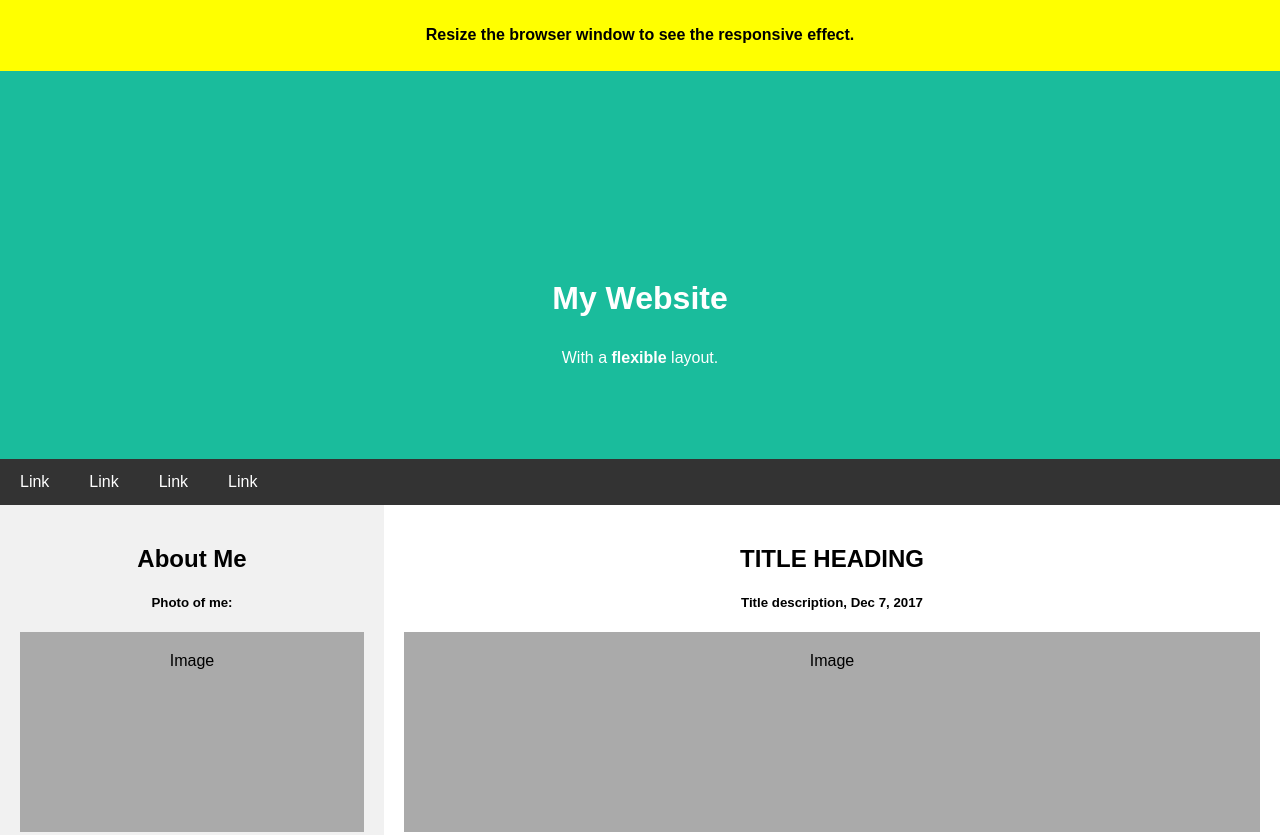
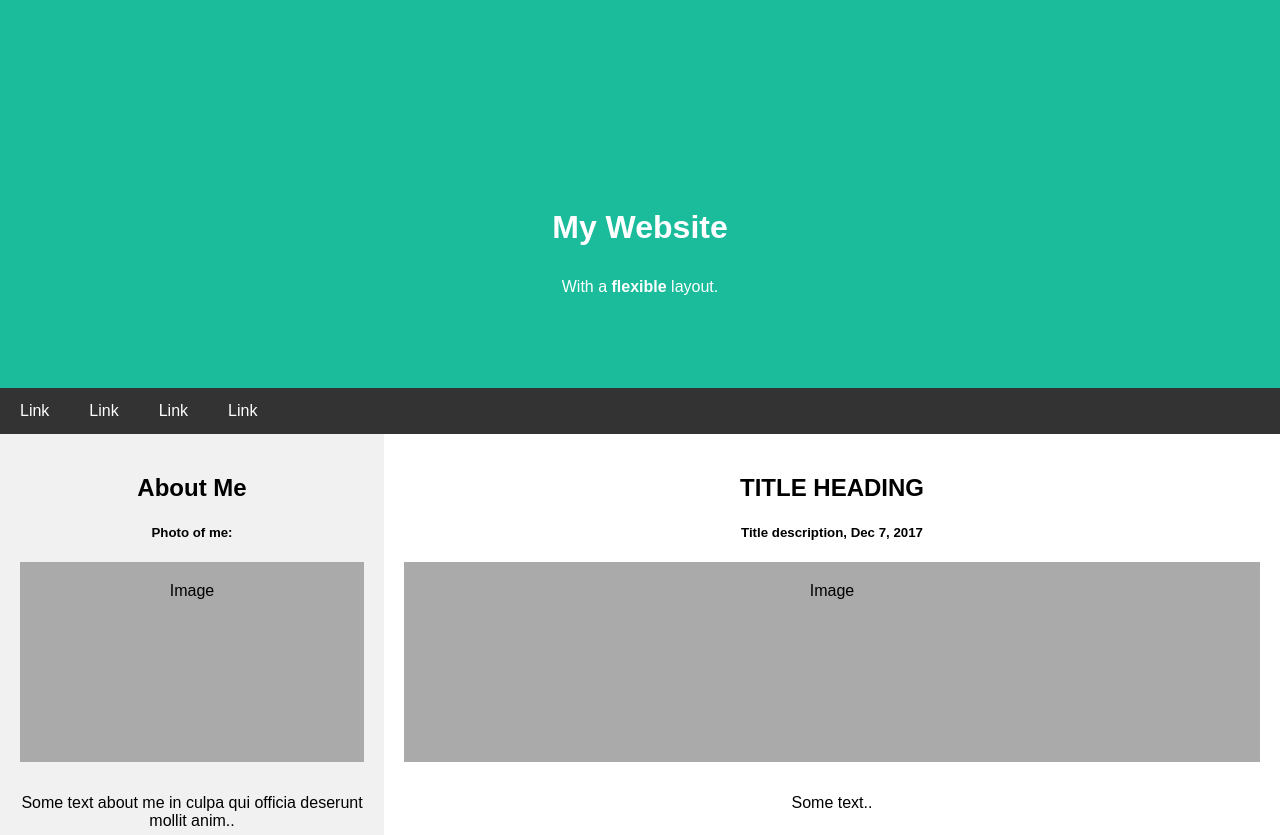
Before and after one commit to gjGameJam/gjgamejam.github.io, a plain HTML site: page index.html in a window 1280 px wide. Shown: the top 835 px of the page. Drawn offline with Linux system fonts and the light colour scheme.

Commit message:
removed yellow bar

```diff
--- a/index.html
+++ b/index.html
@@ -91,9 +91,9 @@
         <body>
 
         <!-- Note -->
-        <div style="background:yellow;padding:5px">
+        <!-- <div style="background:yellow;padding:5px">
           <h4 style="text-align:center">Resize the browser window to see the responsive effect.</h4>
-        </div>
+        </div> -->
 
         <!-- Header -->
         <div class="header">
```
